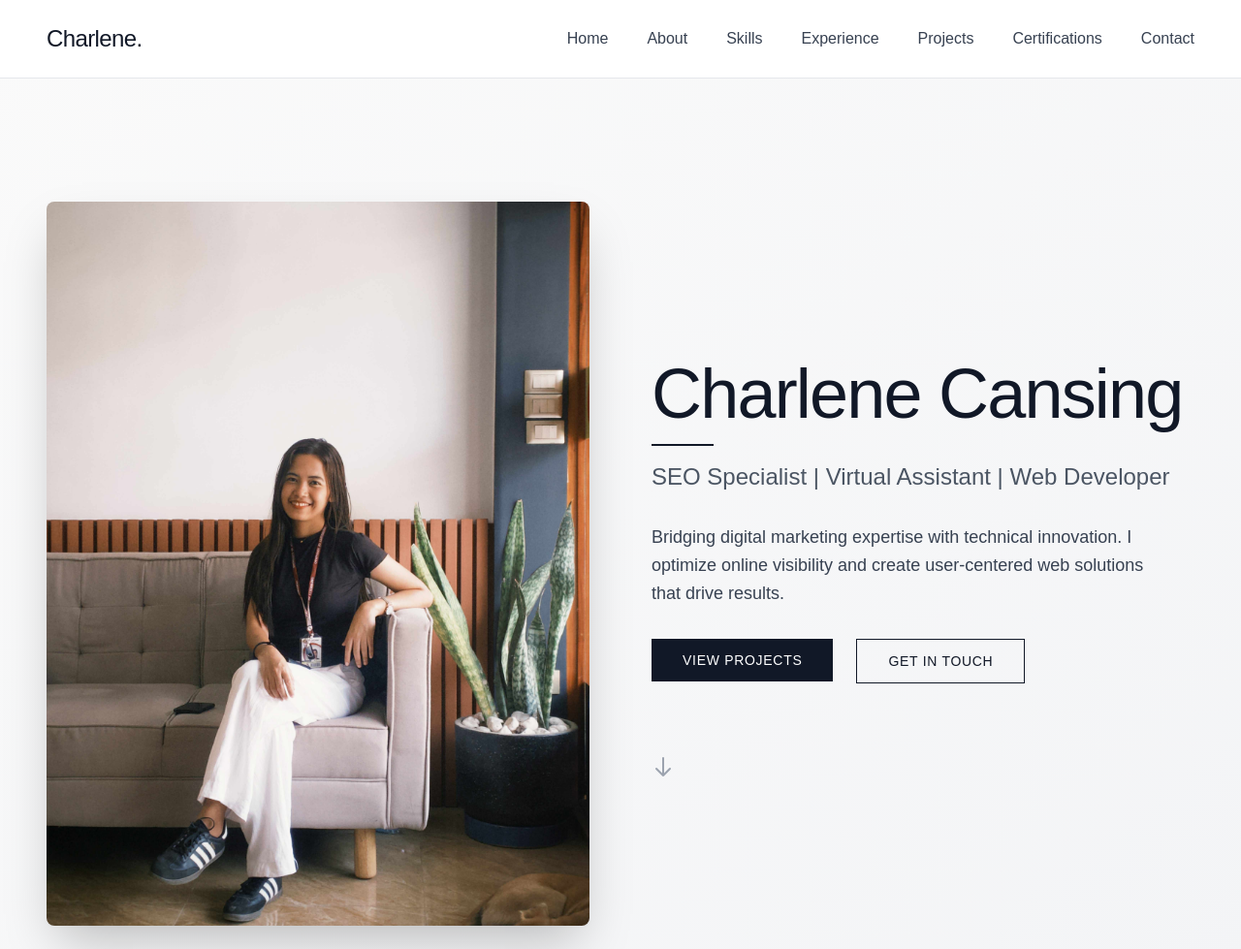
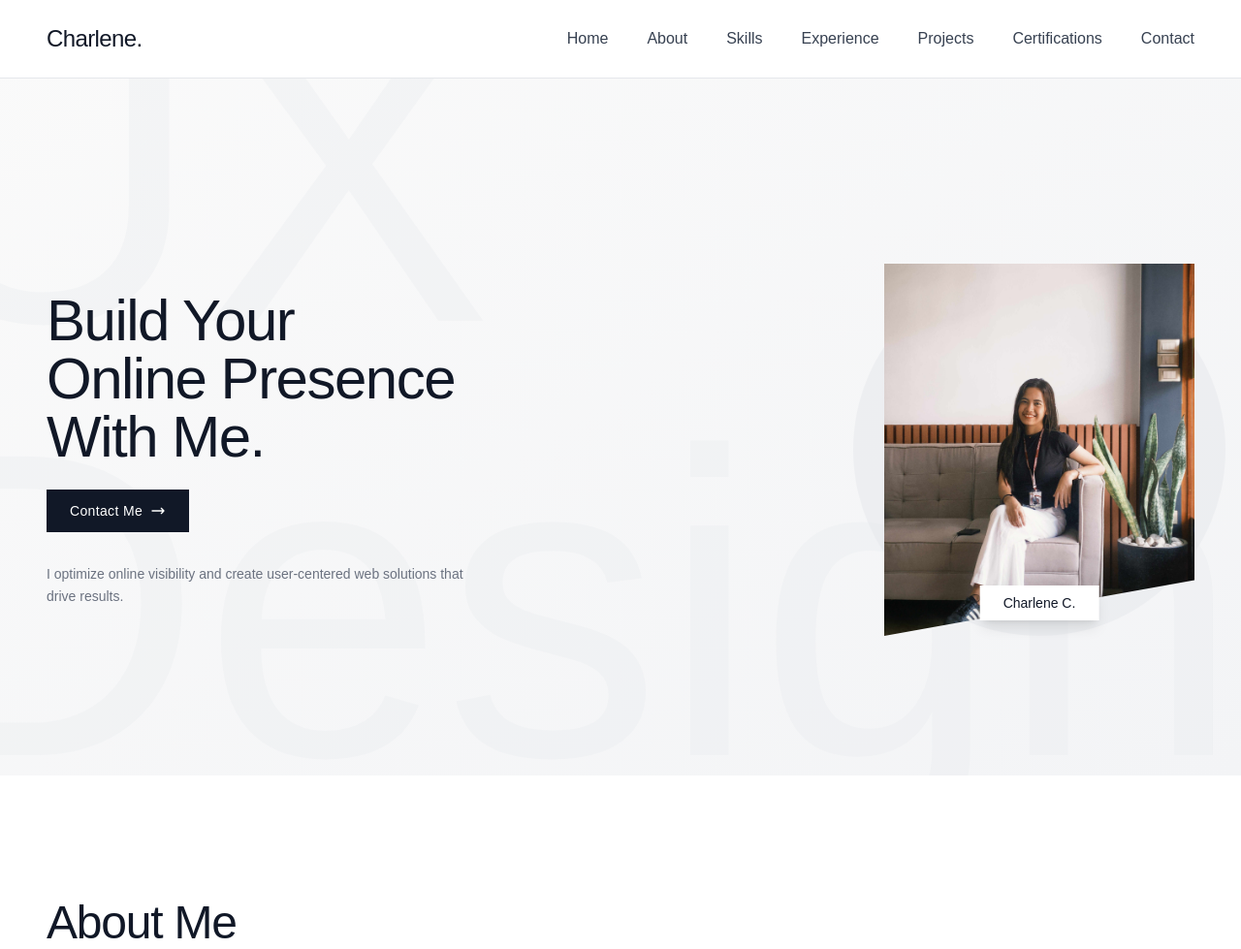
Before and after one commit to chacnsng/charlenecansing, a plain HTML site: page index.html in a window 1280 px wide. Shown: the top 979 px of the page at 97% size. Drawn offline with nearby package versions, Linux system fonts and the light colour scheme; a web font is replaced by a local one.

Commit message:
Home Section Change

```diff
--- a/index.html
+++ b/index.html
@@ -149,32 +149,54 @@
 </header>
 
 <!-- HOME -->
-<section id="home" class="min-h-screen flex items-center bg-gradient-to-br from-neutral-50 to-gray-100 pt-32">
-  <div class="container mx-auto px-6 lg:px-12 py-20">
+<section id="home" class="min-h-screen flex items-center bg-gradient-to-br from-neutral-50 to-gray-100 pt-32 relative overflow-hidden">
+  <!-- Large decorative text background -->
+  <div class="absolute right-0 top-1/2 -translate-y-1/2 text-[20rem] lg:text-[28rem] font-light text-gray-200/30 leading-none pointer-events-none select-none">
+    UX<br/>Design
+  </div>
+
+  <div class="container mx-auto px-6 lg:px-12 py-20 relative z-10">
     <div class="grid lg:grid-cols-2 gap-16 items-center">
 
-      <div class="section-fade">
-        <img src="img/portfolioprofile.jpeg" class="w-full rounded-lg shadow-2xl object-cover hover:shadow-3xl transition-shadow duration-500" alt="Charlene Profile" />
+      <div class="space-y-8 section-fade">
+        <div class="space-y-6">
+          <h1 class="text-5xl lg:text-6xl font-light tracking-tight leading-tight">
+            Build Your<br/>
+            Online Presence<br/>
+            With Me.
+          </h1>
+
+          <div class="flex items-center gap-4">
+            <a href="#contact">
+              <button class="px-6 py-3 bg-gray-900 text-white text-sm tracking-wide hover:bg-gray-800 transition-colors duration-300 flex items-center gap-2">
+                Contact Me
+                <svg class="w-4 h-4" fill="none" stroke="currentColor" viewBox="0 0 24 24">
+                  <path stroke-linecap="round" stroke-linejoin="round" stroke-width="2" d="M17 8l4 4m0 0l-4 4m4-4H3"></path>
+                </svg>
+              </button>
+            </a>
+          </div>
+
+          <p class="text-sm text-gray-500 max-w-md font-light leading-relaxed pt-2">
+            I optimize online visibility and create user-centered web solutions that drive results.
+          </p>
+        </div>
       </div>
 
-      <div class="space-y-8 section-fade">
-        <div class="space-y-4">
-          <h1 class="text-6xl lg:text-7xl font-light tracking-tight">Charlene Cansing</h1>
-          <div class="w-16 h-0.5 bg-gray-900"></div>
-          <p class="text-2xl font-light text-gray-600">SEO Specialist | Virtual Assistant | Web Developer</p>
-        </div>
+      <div class="section-fade flex justify-center lg:justify-end">
+        <div class="relative">
+          <!-- Circular background -->
+          <div class="absolute top-1/2 left-1/2 -translate-x-1/2 -translate-y-1/2 w-72 h-72 lg:w-96 lg:h-96 bg-gray-200/50 rounded-full"></div>
 
-        <p class="text-lg text-gray-700 max-w-lg font-light leading-relaxed">Bridging digital marketing expertise with technical innovation. I optimize online visibility and create user-centered web solutions that drive results.</p>
+          <!-- Image container with clip path -->
+          <div class="relative">
+            <img src="img/portfolioprofile.jpeg" class="relative w-64 h-80 lg:w-80 lg:h-96 object-cover shadow-2xl" style="clip-path: polygon(0 0, 100% 0, 100% 85%, 0 100%);" alt="Charlene Profile" />
 
-        <div class="flex gap-6">
-          <a href="#projects"><button class="px-8 py-3 bg-gray-900 text-white text-sm uppercase tracking-wider hover:bg-gray-800 transition-colors duration-300">View Projects</button></a>
-          <a href="#contact"><button class="px-8 py-3 border border-gray-900 text-sm uppercase tracking-wider hover:bg-gray-900 hover:text-white transition-all duration-300">Get in Touch</button></a>
-        </div>
-
-        <div class="scroll-indicator pt-8">
-          <svg class="w-6 h-6 text-gray-400" fill="none" stroke="currentColor" viewBox="0 0 24 24">
-            <path stroke-linecap="round" stroke-linejoin="round" stroke-width="2" d="M19 14l-7 7m0 0l-7-7m7 7V3"></path>
-          </svg>
+            <!-- Name label -->
+            <div class="absolute bottom-4 left-1/2 -translate-x-1/2 bg-white px-6 py-2 shadow-lg">
+              <p class="text-sm font-medium text-gray-900">Charlene C.</p>
+            </div>
+          </div>
         </div>
       </div>
 
```
